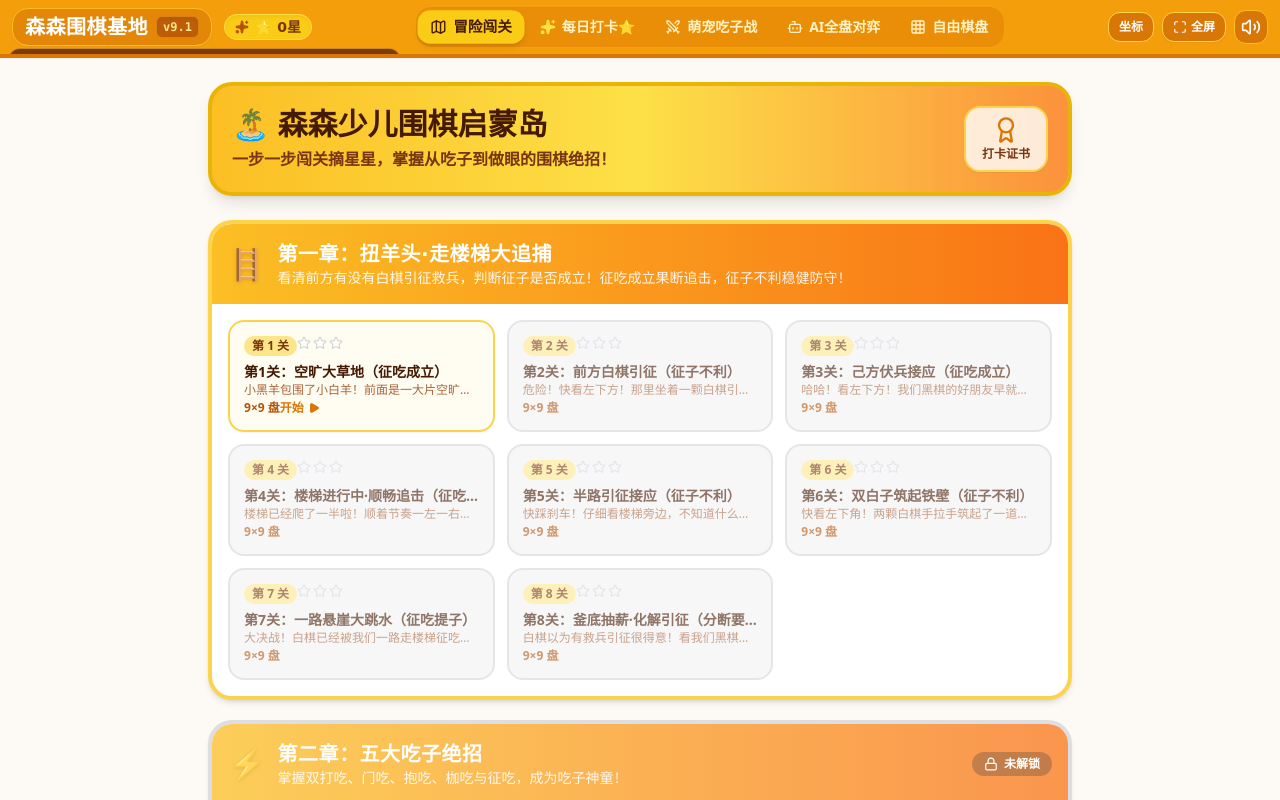
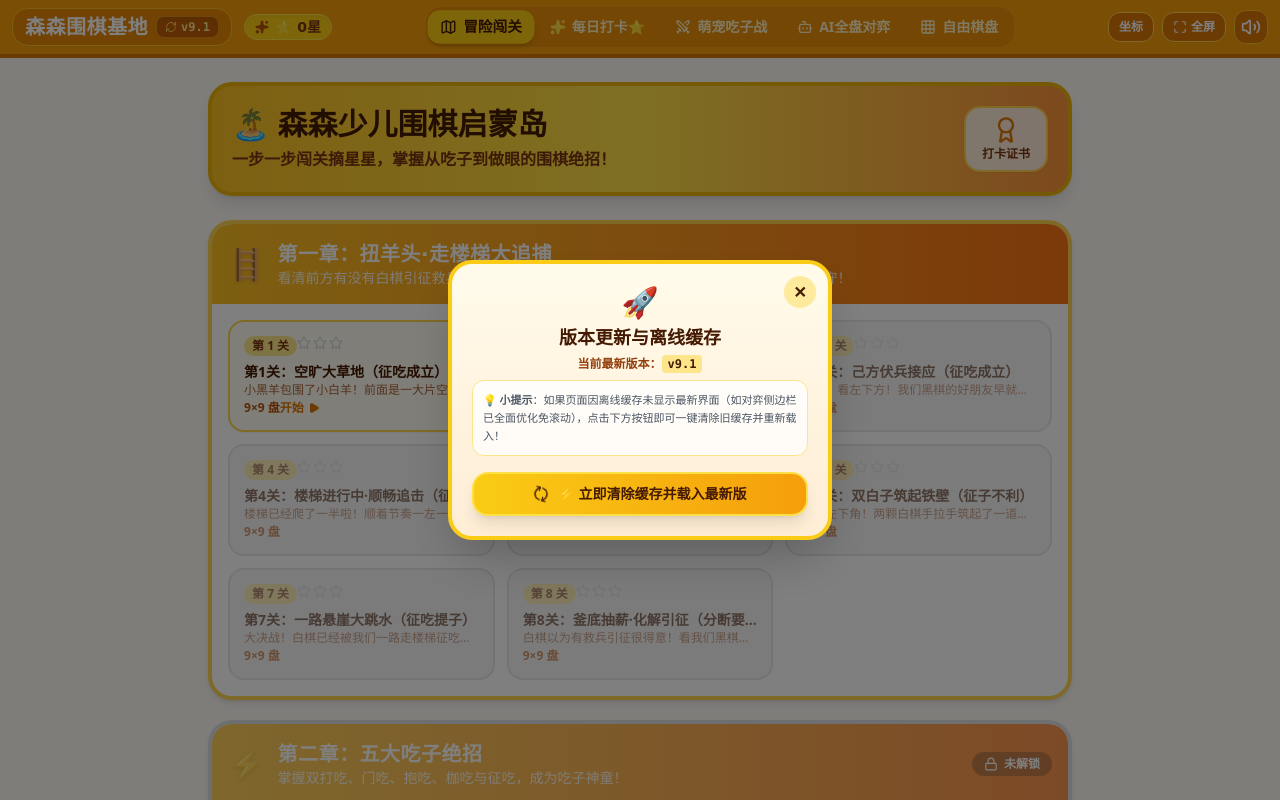
Before and after one commit to ozr2117-design/kid-go-paradise, a React (Vite) app: page / in a window 1280 px wide. Both pictures are taken after a click on the button "v9.1". Built offline with nearby package versions, Linux system fonts and the light colour scheme.

Commit message:
feat: improve version update modal with explicit center popup and unregister action

```diff
--- a/src/components/KidNavbar.tsx
+++ b/src/components/KidNavbar.tsx
@@ -40,10 +40,10 @@ export const KidNavbar: React.FC<KidNavbarProps> = ({
     }
   };
 
-  const [versionToastVisible, setVersionToastVisible] = useState<boolean>(false);
+  const [versionModalOpen, setVersionModalOpen] = useState<boolean>(false);
 
   const handleVersionClick = () => {
-    setVersionToastVisible(true);
+    setVersionModalOpen(true);
     if ('serviceWorker' in navigator) {
       navigator.serviceWorker.getRegistrations().then((registrations) => {
         for (const reg of registrations) {
@@ -51,9 +51,6 @@ export const KidNavbar: React.FC<KidNavbarProps> = ({
         }
       });
     }
-    setTimeout(() => {
-      setVersionToastVisible(false);
-    }, 3000);
   };
 
   const handleForceRefresh = () => {
@@ -74,6 +71,7 @@ export const KidNavbar: React.FC<KidNavbarProps> = ({
   };
 
   return (
+    <>
       <header className="relative w-full bg-amber-500 text-white shadow-sm border-b-2 sm:border-b-4 border-amber-600 px-2 sm:px-3 py-1 sm:py-1.5 flex items-center justify-between gap-1.5 select-none shrink-0 overflow-x-auto">
         {/* Brand & Stars */}
         <div className="flex items-center gap-2 sm:gap-3">
@@ -82,25 +80,12 @@ export const KidNavbar: React.FC<KidNavbarProps> = ({
             <button
               onClick={handleVersionClick}
               title={`当前版本：${APP_VERSION} (${APP_VERSION_TITLE})\n点击可检查并更新最新离线缓存`}
-            className="flex items-center gap-0.5 text-[10px] sm:text-xs font-mono font-bold bg-amber-700/80 hover:bg-amber-800 text-amber-200 hover:text-white px-1.5 py-0.5 rounded-md border border-amber-400/40 transition-all shadow-inner active:scale-95"
+              className="flex items-center gap-1 text-[10px] sm:text-xs font-mono font-bold bg-amber-700/80 hover:bg-amber-800 text-amber-200 hover:text-white px-2 py-0.5 rounded-lg border border-amber-400/50 transition-all shadow-inner active:scale-95 cursor-pointer"
             >
+              <RefreshCw className="w-3 h-3 text-amber-300" />
               <span>{APP_VERSION}</span>
             </button>
           </div>
-
-        {/* Version Toast / Quick Refresh Popup */}
-        {versionToastVisible && (
-          <div className="absolute top-12 left-2 z-50 bg-amber-900/95 text-white text-xs px-3 py-2 rounded-xl shadow-xl border border-amber-400/60 backdrop-blur-sm flex items-center gap-2.5 animate-in fade-in slide-in-from-top-1">
-            <span className="font-bold">当前版本：{APP_VERSION} ({APP_VERSION_TITLE})</span>
-            <button
-              onClick={handleForceRefresh}
-              className="flex items-center gap-1 bg-yellow-400 hover:bg-yellow-300 text-amber-950 font-bold px-2 py-0.5 rounded-lg text-[11px] transition-colors"
-            >
-              <RefreshCw className="w-3 h-3" />
-              <span>强刷更新</span>
-            </button>
-          </div>
-        )}
 
           {/* Stars counter */}
         <div
@@ -209,5 +194,38 @@ export const KidNavbar: React.FC<KidNavbarProps> = ({
         </button>
       </div>
     </header>
+
+    {/* Version Update & Force Refresh Center Modal */}
+    {versionModalOpen && (
+      <div className="fixed inset-0 z-[100] flex items-center justify-center bg-black/50 backdrop-blur-xs p-4 animate-pop-in">
+        <div className="bg-gradient-to-b from-amber-50 to-orange-100 rounded-3xl p-5 max-w-sm w-full text-center shadow-2xl border-4 border-yellow-400 relative">
+          <button
+            onClick={() => setVersionModalOpen(false)}
+            className="absolute top-3 right-3 w-8 h-8 rounded-full bg-amber-200/80 hover:bg-amber-300 text-amber-950 flex items-center justify-center font-bold text-base transition active:scale-95"
+            title="关闭"
+          >
+            ✕
+          </button>
+          <div className="text-3xl mb-1">🚀</div>
+          <h3 className="text-lg font-black text-amber-950 font-cartoon">
+            版本更新与离线缓存
+          </h3>
+          <p className="text-xs font-bold text-amber-800 mt-1 mb-2">
+            当前最新版本：<span className="font-mono bg-amber-200 px-1.5 py-0.5 rounded text-amber-950 font-black">{APP_VERSION}</span>
+          </p>
+          <p className="text-[11px] text-gray-600 mb-4 bg-white/80 p-2.5 rounded-xl border border-amber-200 text-left leading-relaxed">
+            💡 <strong>小提示</strong>：如果页面因离线缓存未显示最新界面（如对弈侧边栏已全面优化免滚动），点击下方按钮即可一键清除旧缓存并重新载入！
+          </p>
+          <button
+            onClick={handleForceRefresh}
+            className="w-full py-2.5 px-4 bg-gradient-to-r from-yellow-400 to-amber-500 hover:from-yellow-300 hover:to-amber-400 text-amber-950 font-black rounded-2xl shadow-lg border-2 border-yellow-300 flex items-center justify-center gap-2 text-sm transition active:scale-95 cursor-pointer"
+          >
+            <RefreshCw className="w-4 h-4 animate-spin" />
+            <span>⚡ 立即清除缓存并载入最新版</span>
+          </button>
+        </div>
+      </div>
+    )}
+  </>
   );
 };
```
Also changed, not shown: 1 other file (tests, documents, lock files or other folders). Lines whose indentation alone changed are shown as unchanged.
